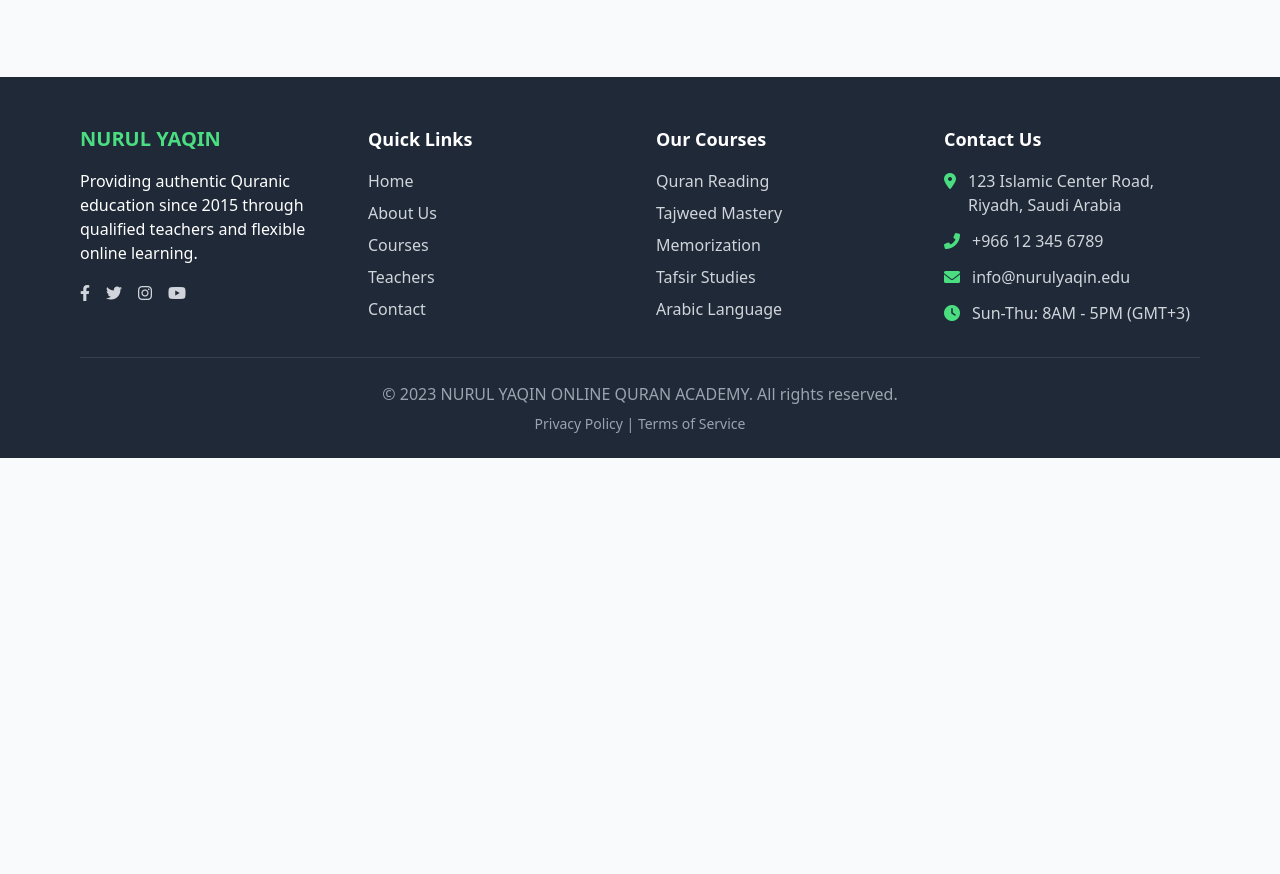
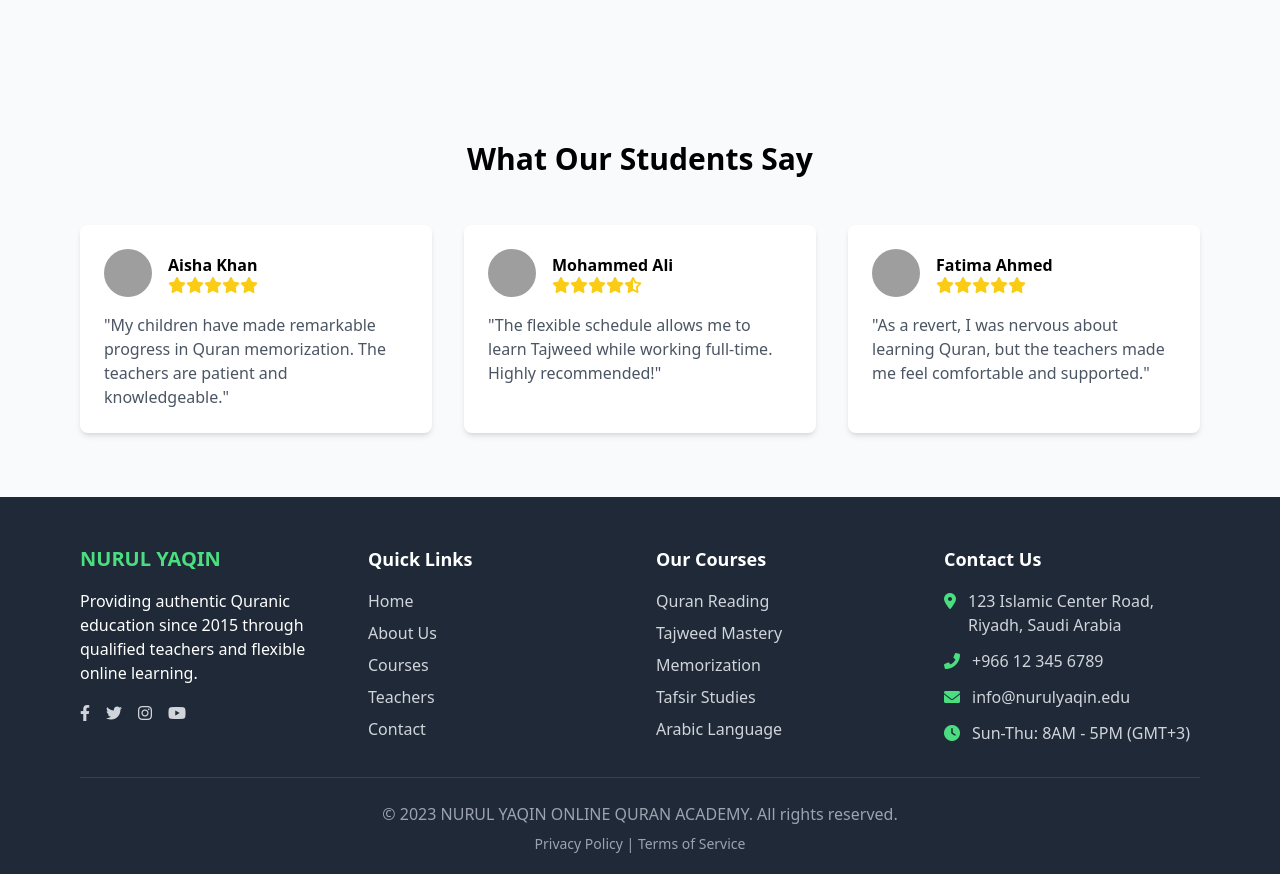
Before and after one commit to abuhureyrashenura/blackboxai-1743714089842, a plain HTML site: page index.html in a window 1280 px wide. Shown: the part 1175-2049 px from the top of the page. Before the commit the page ends 1633 px from the top, so only its background shows below. Drawn offline with nearby package versions, Linux system fonts and the light colour scheme; files that its build step writes are made by us from their sources; grey boxes are pictures that could not be loaded.

Commit message:
Add index.html 1743718091670

```diff
--- a/index.html
+++ b/index.html
@@ -47,6 +47,68 @@
         </div>
     </section>
 
+    <!-- Testimonials Section -->
+    <section class="py-16 bg-gray-50">
+        <div class="max-w-6xl mx-auto px-4">
+            <h2 class="text-3xl font-bold text-center mb-12">What Our Students Say</h2>
+            <div class="grid grid-cols-1 md:grid-cols-2 lg:grid-cols-3 gap-8">
+                <!-- Testimonial 1 -->
+                <div class="bg-white p-6 rounded-lg shadow-md hover:shadow-lg transition duration-300">
+                    <div class="flex items-center mb-4">
+                        <img src="https://images.pexels.com/photos/3760859/pexels-photo-3760859.jpeg" alt="Student" class="w-12 h-12 rounded-full object-cover mr-4">
+                        <div>
+                            <h3 class="font-semibold">Aisha Khan</h3>
+                            <div class="flex text-yellow-400">
+                                <i class="fas fa-star"></i>
+                                <i class="fas fa-star"></i>
+                                <i class="fas fa-star"></i>
+                                <i class="fas fa-star"></i>
+                                <i class="fas fa-star"></i>
+                            </div>
+                        </div>
+                    </div>
+                    <p class="text-gray-600">"My children have made remarkable progress in Quran memorization. The teachers are patient and knowledgeable."</p>
+                </div>
+
+                <!-- Testimonial 2 -->
+                <div class="bg-white p-6 rounded-lg shadow-md hover:shadow-lg transition duration-300">
+                    <div class="flex items-center mb-4">
+                        <img src="https://images.pexels.com/photos/3760858/pexels-photo-3760858.jpeg" alt="Student" class="w-12 h-12 rounded-full object-cover mr-4">
+                        <div>
+                            <h3 class="font-semibold">Mohammed Ali</h3>
+                            <div class="flex text-yellow-400">
+                                <i class="fas fa-star"></i>
+                                <i class="fas fa-star"></i>
+                                <i class="fas fa-star"></i>
+                                <i class="fas fa-star"></i>
+                                <i class="fas fa-star-half-alt"></i>
+                            </div>
+                        </div>
+                    </div>
+                    <p class="text-gray-600">"The flexible schedule allows me to learn Tajweed while working full-time. Highly recommended!"</p>
+                </div>
+
+                <!-- Testimonial 3 -->
+                <div class="bg-white p-6 rounded-lg shadow-md hover:shadow-lg transition duration-300">
+                    <div class="flex items-center mb-4">
+                        <img src="https://images.pexels.com/photos/3760857/pexels-photo-3760857.jpeg" alt="Student" class="w-12 h-12 rounded-full object-cover mr-4">
+                        <div>
+                            <h3 class="font-semibold">Fatima Ahmed</h3>
+                            <div class="flex text-yellow-400">
+                                <i class="fas fa-star"></i>
+                                <i class="fas fa-star"></i>
+                                <i class="fas fa-star"></i>
+                                <i class="fas fa-star"></i>
+                                <i class="fas fa-star"></i>
+                            </div>
+                        </div>
+                    </div>
+                    <p class="text-gray-600">"As a revert, I was nervous about learning Quran, but the teachers made me feel comfortable and supported."</p>
+                </div>
+            </div>
+        </div>
+    </section>
+
     <!-- Footer -->
     <!--#include virtual="components/footer.html" -->
 
```
